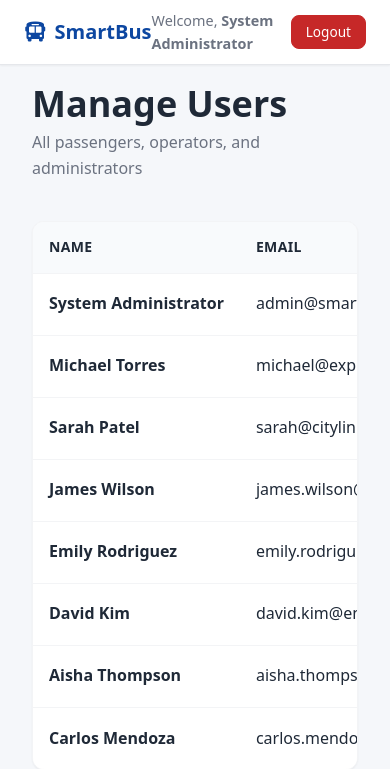
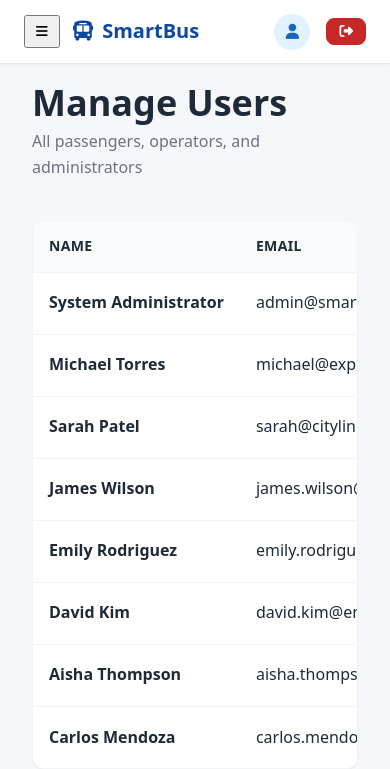
Before and after one commit to arham1470/Smartbus-Booking-System, a PHP site: page /admin/users.php in a window 390 px wide. Shown: the top 769 px of the page. Run offline with PHP 8.4, Linux system fonts and the light colour scheme; the visitor is signed in with stand-in values (Sample User, id 1); data comes from the database, SQL or seed files in the repository.

Commit message:
feat: Modernize dashboard header with clean UI, user info, proper BASE_URL links, and responsive sidebar toggle

```diff
--- a/assets/css/style.css
+++ b/assets/css/style.css
@@ -456,6 +456,112 @@
 }
 
 /* ============================================
+   MODERN DASHBOARD HEADER
+   ============================================ */
+.dashboard-header {
+    background: #ffffff;
+    border-bottom: 1px solid #e5e7eb;
+    height: 64px;
+    position: sticky;
+    top: 0;
+    z-index: 1000;
+    box-shadow: 0 1px 3px rgba(0, 0, 0, 0.05);
+}
+
+.dashboard-header-inner {
+    max-width: 100%;
+    padding: 0 1.5rem;
+    height: 100%;
+    display: flex;
+    align-items: center;
+    justify-content: space-between;
+}
+
+.dashboard-header-left {
+    display: flex;
+    align-items: center;
+    gap: 12px;
+}
+
+.dashboard-header-right {
+    display: flex;
+    align-items: center;
+    gap: 1rem;
+}
+
+.dashboard-logo {
+    font-size: 1.25rem;
+    font-weight: 700;
+    color: var(--primary-dark);
+    display: flex;
+    align-items: center;
+    gap: 8px;
+    text-decoration: none;
+}
+
+.dashboard-logo:hover {
+    color: var(--primary);
+}
+
+.user-info {
+    display: flex;
+    align-items: center;
+    gap: 10px;
+}
+
+.user-avatar {
+    width: 36px;
+    height: 36px;
+    background: #e0f2fe;
+    color: var(--primary);
+    border-radius: 50%;
+    display: flex;
+    align-items: center;
+    justify-content: center;
+    font-size: 0.95rem;
+}
+
+.user-details {
+    display: flex;
+    flex-direction: column;
+    line-height: 1.1;
+}
+
+.user-name {
+    font-weight: 600;
+    font-size: 0.9rem;
+    color: var(--text);
+}
+
+.user-role {
+    font-size: 0.75rem;
+    color: var(--text-light);
+    text-transform: capitalize;
+}
+
+.dashboard-logout {
+    display: flex;
+    align-items: center;
+    gap: 6px;
+    padding: 6px 12px;
+    font-size: 0.85rem;
+}
+
+/* Sidebar toggle visibility */
+.dashboard-header .sidebar-toggle {
+    display: none;
+}
+
+@media (max-width: 768px) {
+    .dashboard-header .sidebar-toggle {
+        display: flex;
+        align-items: center;
+        justify-content: center;
+        padding: 8px 10px;
+    }
+}
+
+/* ============================================
    DASHBOARD SIDEBAR (Prepared for later phases)
    ============================================ */
 .sidebar {
@@ -686,6 +792,15 @@
     .dashboard-grid {
         grid-template-columns: 1fr;
     }
+
+    /* Dashboard header mobile improvements */
+    .dashboard-header-right .user-details {
+        display: none;
+    }
+
+    .dashboard-logout span {
+        display: none;
+    }
 }
 
 /* ============================================
--- a/includes/header.php
+++ b/includes/header.php
@@ -80,30 +80,38 @@
     </div>
 </nav>
 <?php else: ?>
-<!-- DASHBOARD TOP BAR (light version for later phases) -->
-<header class="navbar" style="background: #fff; border-bottom: 1px solid #E5E7EB;">
-    <div class="container" style="max-width: 100%; padding: 0 1.5rem; height: 64px;">
-        <div style="display: flex; align-items: center; justify-content: space-between; height: 100%;">
-            <div style="display: flex; align-items: center; gap: 12px;">
-                <!-- Sidebar toggle button (mobile) -->
-                <button class="sidebar-toggle btn btn-outline" style="padding: 6px 10px; display: none;" aria-label="Toggle sidebar">
+<!-- DASHBOARD TOP BAR - Modern UI -->
+<header class="dashboard-header">
+    <div class="dashboard-header-inner">
+        <div class="dashboard-header-left">
+            <!-- Mobile Sidebar Toggle -->
+            <button class="sidebar-toggle" aria-label="Toggle sidebar">
                 <i class="fas fa-bars"></i>
             </button>
 
-                <a href="index.php" style="font-size: 1.25rem; font-weight: 700; color: var(--primary-dark); display: flex; align-items: center; gap: 8px;">
+            <a href="<?= BASE_URL ?>/" class="dashboard-logo">
                 <i class="fas fa-bus"></i>
                 <span>SmartBus</span>
             </a>
         </div>
 
-            <div style="display: flex; align-items: center; gap: 1rem;">
+        <div class="dashboard-header-right">
             <?php if ($currentUser): ?>
-                    <span style="color: var(--text-light); font-size: 0.9rem;">
-                        Welcome, <strong><?= htmlspecialchars($currentUser['name'] ?? $currentUser['full_name'] ?? 'User') ?></strong>
-                    </span>
-                    <a href="logout.php" class="btn btn-sm btn-danger">Logout</a>
+                <div class="user-info">
+                    <div class="user-avatar">
+                        <i class="fas fa-user"></i>
+                    </div>
+                    <div class="user-details">
+                        <span class="user-name"><?= htmlspecialchars($currentUser['name'] ?? $currentUser['full_name'] ?? 'User') ?></span>
+                        <span class="user-role"><?= ucfirst($role ?? 'User') ?></span>
+                    </div>
+                </div>
+
+                <a href="<?= BASE_URL ?>/logout.php" class="btn btn-sm btn-danger dashboard-logout">
+                    <i class="fas fa-sign-out-alt"></i>
+                    <span>Logout</span>
+                </a>
             <?php endif; ?>
-            </div>
         </div>
     </div>
 </header>
```
Lines whose indentation alone changed are shown as unchanged.
